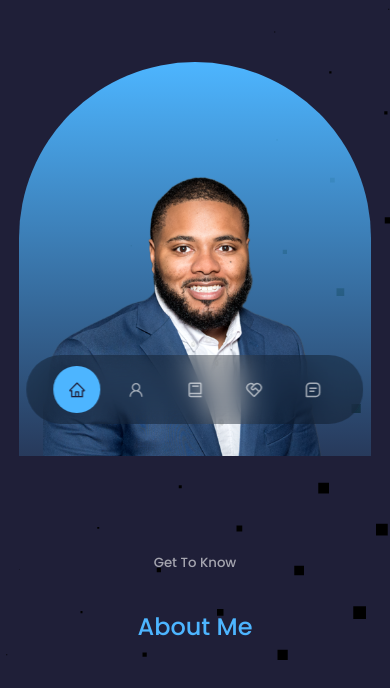
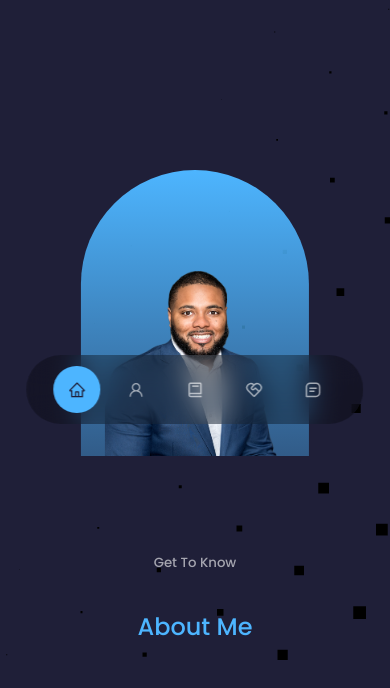
Before and after one commit to Keenan-Kimbrough/Portfolio, a React (Create React App) app: page / in a window 390 px wide. Shown: the part 388-1076 px from the top of the page. Built offline with nearby package versions, Linux system fonts and the light colour scheme.

Commit message:
updated css to be responsive

```diff
--- a/src/components/header/header.css
+++ b/src/components/header/header.css
@@ -56,16 +56,32 @@ header {
  /* tablets */
 @media screen and (max-width: 1024px) {
     header {
-        height: 60vh;
+        height: 100vh;
+        position: relative;
     }
+    .me {
+        width: 65%;
+        position: absolute ;
+        top:50%;
+        left: 50%;
+        transform: translate(-50%, -50%)
+    }
+
 }
 
  /* small devices */
 @media screen and (max-width: 600px) {
     header {
         height:  100vh;
+        position: relative
     }
     .header__socials, .scroll__down {
         display: none;
     }
+    .me {
+        width: 65%;
+    position: absolute ;
+top:85%;
+left: 50%;
+transform: translate(-50%, -50%)}
 }
```
